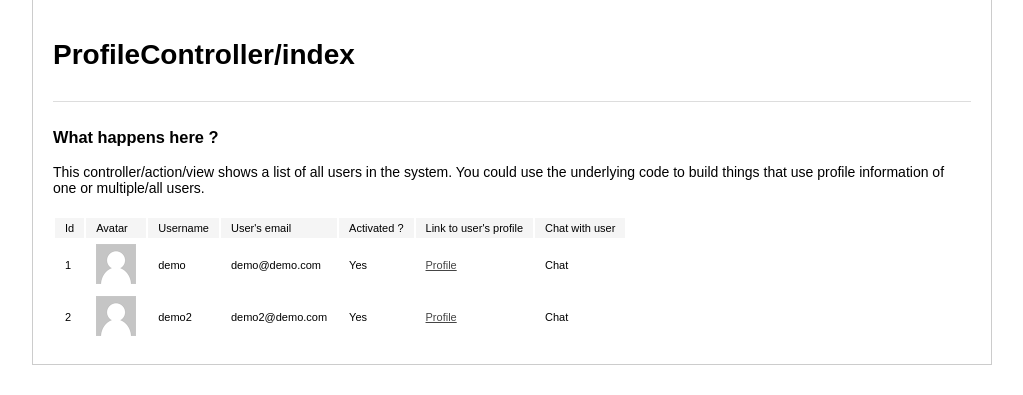
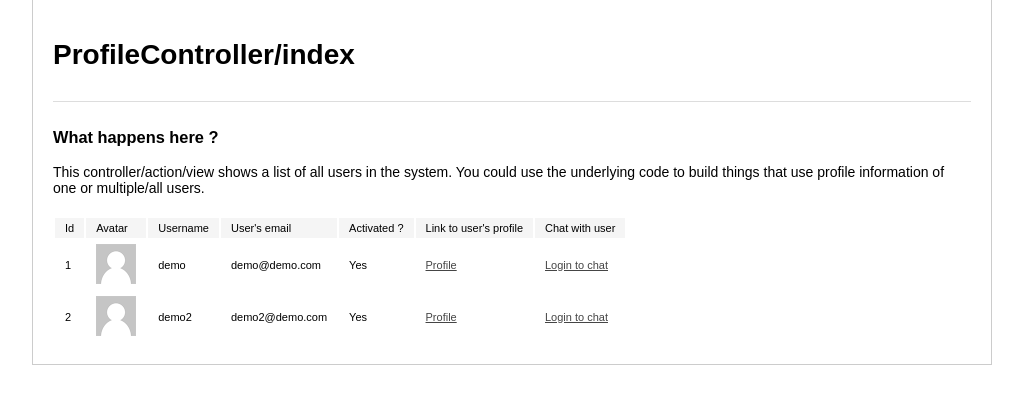
Before and after one commit to leonw1112/Huge-Framework-Practice, a PHP site: page /A4/profile in a window 1280 px wide. Shown: the part 527-922 px from the top of the page, without its empty margins (128-1151 px from the left). Run offline with PHP 8.4, Linux system fonts and the light colour scheme; data comes from the database, SQL or seed files in the repository; some libraries are stand-ins or nearby versions.

Commit message:
Update chat link behavior: redirect unauthenticated users to login page instead of showing inactive message

```diff
--- a/application/view/profile/index.php
+++ b/application/view/profile/index.php
@@ -41,7 +41,7 @@
                             <?php if (Session::userIsLoggedIn()) { ?>
                                 <a href="<?= Config::get('URL') . 'chat/index/' . $user->user_id; ?>">Chat</a>
                             <?php } else { ?>
-                                <span class="inactive">Chat</span>
+                                <a href="<?= Config::get('URL'); ?>login/index">Login to chat</a>
                             <?php } ?>
                 <?php } ?>
             </table>
```
